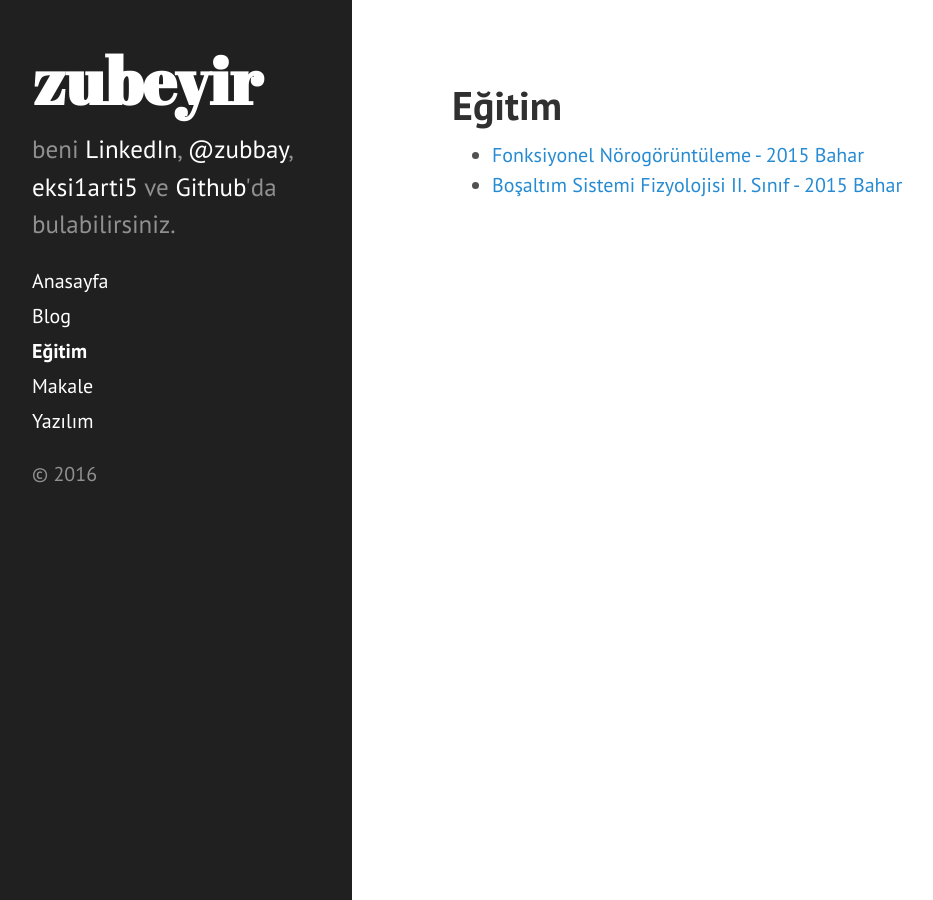
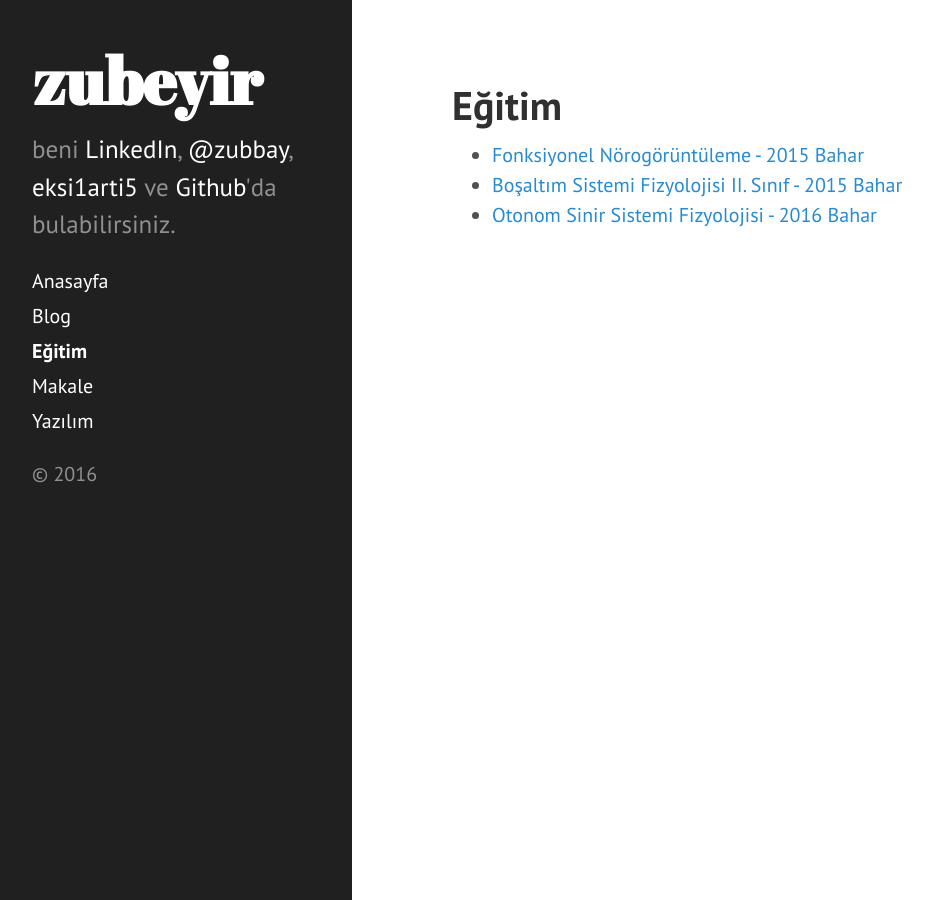
Before and after one commit to zubeyir/zubeyir.github.io, a Jekyll site: the page built from egitim.md, in a window 1280 px wide. Shown: the whole page, without its empty margins (8-941 px from the left). Built offline with Jekyll 4.4.1, drawn with Linux system fonts in a browser that asks for light colours; Markdown is read by kramdown in place of the engine named in the settings.

Commit message:
Update egitim.md

```diff
--- a/egitim.md
+++ b/egitim.md
@@ -5,3 +5,4 @@ title: Eğitim
 
 * [Fonksiyonel Nörogörüntüleme - 2015 Bahar](/egitim/fonskiyonel_norogoruntuleme_2015_bahar)
 * [Boşaltım Sistemi Fizyolojisi II. Sınıf - 2015 Bahar](/egitim/bosaltim_II_sinif_2015_bahar)
+* [Otonom Sinir Sistemi Fizyolojisi - 2016 Bahar](/egitim/otonom_sinir_sistemi_2016_bahar)
```
